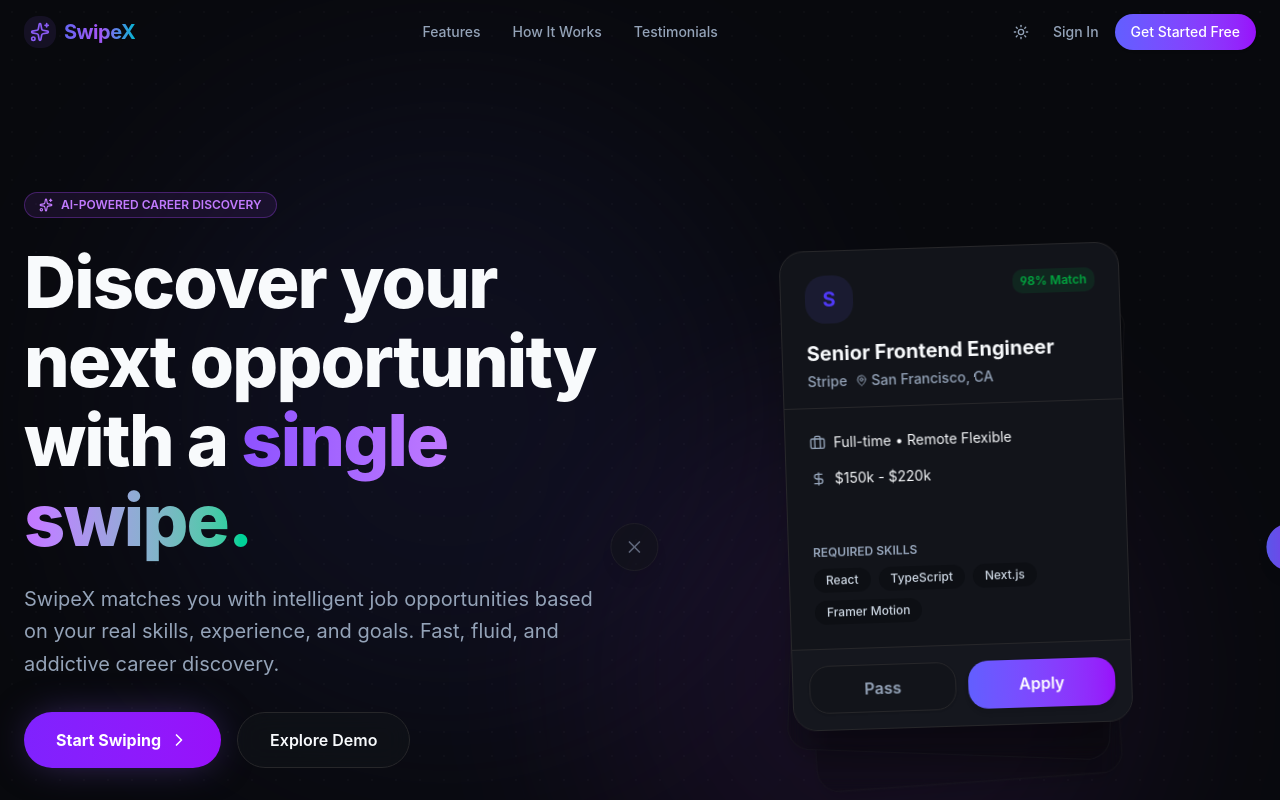
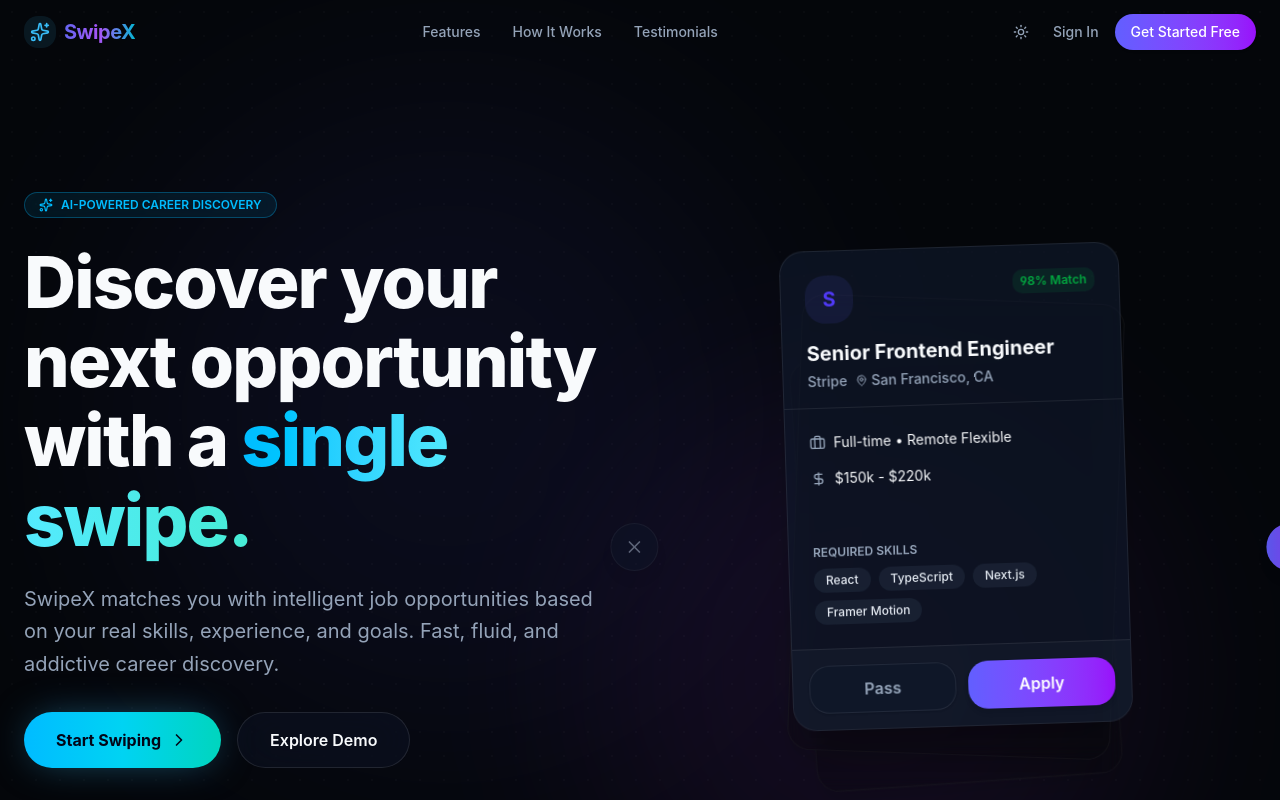
Before and after one commit to nishanthxvarma/swipex, a Next.js app in the folder apps/frontend/: page / in a window 1280 px wide. Shown: the top 800 px of the page. Built offline with nearby package versions, Linux system fonts and the light colour scheme.

Commit message:
style: overhaul color system to premium polyglassmorphism with obsidian slate surfaces and electric sky cyan accents

```diff
--- a/apps/frontend/src/app/globals.css
+++ b/apps/frontend/src/app/globals.css
@@ -9,60 +9,60 @@
 @custom-variant dark (&:is(.dark *));
 
 @theme {
-  /* ── Light Mode Base Palette ──────────────────────────── */
-  --color-background: #FAFAFA;
-  --color-foreground: #18181B;
-  --color-card: #FFFFFF;
-  --color-card-foreground: #18181B;
-  --color-popover: #FFFFFF;
-  --color-popover-foreground: #18181B;
+  /* ── Light Mode Polyglass Base ──────────────────────────── */
+  --color-background: #F8FAFC;
+  --color-foreground: #0F172A;
+  --color-card: rgba(255, 255, 255, 0.85);
+  --color-card-foreground: #0F172A;
+  --color-popover: rgba(255, 255, 255, 0.9);
+  --color-popover-foreground: #0F172A;
 
-  /* Primary — Violet Brand */
-  --color-primary: #7C3AED;
+  /* Primary — Electric Sky Cyan / Titanium Blue */
+  --color-primary: #0284C7;
   --color-primary-foreground: #FFFFFF;
-  --color-primary-hover: #6D28D9;
+  --color-primary-hover: #0369A1;
 
   /* Secondary */
-  --color-secondary: #F4F4F5;
-  --color-secondary-foreground: #27272A;
+  --color-secondary: #F1F5F9;
+  --color-secondary-foreground: #334155;
 
-  /* Accent — Cyan */
-  --color-accent: #0EA5E9;
+  /* Accent — Radiant Cyan */
+  --color-accent: #06B6D4;
   --color-accent-foreground: #FFFFFF;
 
   /* Muted */
-  --color-muted: #F4F4F5;
-  --color-muted-foreground: #71717A;
+  --color-muted: #F1F5F9;
+  --color-muted-foreground: #64748B;
 
   /* Borders & Inputs */
-  --color-border: #E4E4E7;
-  --color-input: #E4E4E7;
-  --color-ring: #7C3AED;
+  --color-border: #E2E8F0;
+  --color-input: #E2E8F0;
+  --color-ring: #0284C7;
 
   /* Semantic Colors */
-  --color-success: #059669;
+  --color-success: #0D9488;
   --color-success-foreground: #FFFFFF;
   --color-warning: #D97706;
   --color-warning-foreground: #FFFFFF;
   --color-destructive: #E11D48;
   --color-destructive-foreground: #FFFFFF;
-  --color-info: #0EA5E9;
+  --color-info: #0284C7;
   --color-info-foreground: #FFFFFF;
 
   /* Chart Colors */
-  --color-chart-1: #7C3AED;
-  --color-chart-2: #0EA5E9;
-  --color-chart-3: #059669;
-  --color-chart-4: #D97706;
+  --color-chart-1: #0284C7;
+  --color-chart-2: #06B6D4;
+  --color-chart-3: #0D9488;
+  --color-chart-4: #F59E0B;
   --color-chart-5: #E11D48;
 
   /* Sidebar */
-  --color-sidebar: #FAFAFA;
-  --color-sidebar-foreground: #18181B;
-  --color-sidebar-border: #E4E4E7;
-  --color-sidebar-accent: #F4F4F5;
-  --color-sidebar-accent-foreground: #18181B;
-  --color-sidebar-ring: #7C3AED;
+  --color-sidebar: #F8FAFC;
+  --color-sidebar-foreground: #0F172A;
+  --color-sidebar-border: #E2E8F0;
+  --color-sidebar-accent: #F1F5F9;
+  --color-sidebar-accent-foreground: #0F172A;
+  --color-sidebar-ring: #0284C7;
 
   /* ── Typography ─────────────────────────────── */
   --font-sans: 'Inter', ui-sans-serif, system-ui, -apple-system, sans-serif;
@@ -87,8 +87,8 @@
   --shadow-md: 0 4px 6px rgba(0, 0, 0, 0.05), 0 2px 4px rgba(0, 0, 0, 0.04);
   --shadow-lg: 0 10px 15px rgba(0, 0, 0, 0.06), 0 4px 6px rgba(0, 0, 0, 0.04);
   --shadow-xl: 0 20px 25px rgba(0, 0, 0, 0.08), 0 8px 10px rgba(0, 0, 0, 0.04);
-  --shadow-glow: 0 0 20px rgba(124, 58, 237, 0.15);
-  --shadow-glow-accent: 0 0 20px rgba(14, 165, 233, 0.15);
+  --shadow-glow: 0 0 25px rgba(2, 132, 199, 0.2);
+  --shadow-glow-accent: 0 0 25px rgba(6, 182, 212, 0.2);
 
   /* ── Animations ─────────────────────────────── */
   --ease-spring: cubic-bezier(0.22, 1, 0.36, 1);
@@ -129,8 +129,8 @@
     50% { transform: translateY(-20px); }
   }
   @keyframes pulse-glow {
-    0%, 100% { box-shadow: 0 0 20px rgba(139, 92, 246, 0.15); }
-    50% { box-shadow: 0 0 40px rgba(139, 92, 246, 0.3); }
+    0%, 100% { box-shadow: 0 0 20px rgba(56, 189, 248, 0.2); }
+    50% { box-shadow: 0 0 40px rgba(56, 189, 248, 0.4); }
   }
   @keyframes gradient-shift {
     0%, 100% { background-position: 0% 50%; }
@@ -138,51 +138,51 @@
   }
 }
 
-/* ── Dark Mode — Midnight Violet + Mint ────────── */
+/* ── Dark Mode — Polyglass Obsidian & Electric Cyan ── */
 @layer base {
   .dark {
-    --color-background: #08090D;
+    --color-background: #04060A;
     --color-foreground: #F8FAFC;
-    --color-card: #12141A;
+    --color-card: rgba(15, 23, 42, 0.65);
     --color-card-foreground: #F8FAFC;
-    --color-popover: #12141A;
+    --color-popover: rgba(15, 23, 42, 0.9);
     --color-popover-foreground: #F8FAFC;
 
-    --color-primary: #8B5CF6;
-    --color-primary-foreground: #FFFFFF;
-    --color-primary-hover: #A78BFA;
+    --color-primary: #38BDF8;
+    --color-primary-foreground: #04060A;
+    --color-primary-hover: #7DD3FC;
 
-    --color-secondary: #0D0F14;
-    --color-secondary-foreground: #CBD5E1;
+    --color-secondary: rgba(30, 41, 59, 0.6);
+    --color-secondary-foreground: #E2E8F0;
 
-    --color-accent: #38BDF8;
-    --color-accent-foreground: #08090D;
+    --color-accent: #06B6D4;
+    --color-accent-foreground: #04060A;
 
-    --color-muted: #181B22;
+    --color-muted: rgba(30, 41, 59, 0.5);
     --color-muted-foreground: #94A3B8;
 
-    --color-border: #27272A;
-    --color-input: #27272A;
-    --color-ring: #8B5CF6;
+    --color-border: rgba(255, 255, 255, 0.08);
+    --color-input: rgba(255, 255, 255, 0.1);
+    --color-ring: #38BDF8;
 
-    --color-success: #34D399;
+    --color-success: #2DD4BF;
     --color-warning: #FBBF24;
-    --color-destructive: #FB7185;
+    --color-destructive: #F43F5E;
     --color-info: #38BDF8;
 
-    --color-sidebar: #08090D;
+    --color-sidebar: #04060A;
     --color-sidebar-foreground: #F8FAFC;
-    --color-sidebar-border: #27272A;
-    --color-sidebar-accent: #12141A;
+    --color-sidebar-border: rgba(255, 255, 255, 0.08);
+    --color-sidebar-accent: rgba(30, 41, 59, 0.6);
     --color-sidebar-accent-foreground: #F8FAFC;
 
-    --shadow-xs: 0 1px 2px rgba(0, 0, 0, 0.4);
-    --shadow-sm: 0 1px 3px rgba(0, 0, 0, 0.5);
-    --shadow-md: 0 4px 6px rgba(0, 0, 0, 0.5);
-    --shadow-lg: 0 10px 15px rgba(0, 0, 0, 0.6);
-    --shadow-xl: 0 20px 25px rgba(0, 0, 0, 0.7);
-    --shadow-glow: 0 0 25px rgba(139, 92, 246, 0.25);
-    --shadow-glow-accent: 0 0 25px rgba(56, 189, 248, 0.25);
+    --shadow-xs: 0 1px 2px rgba(0, 0, 0, 0.5);
+    --shadow-sm: 0 2px 4px rgba(0, 0, 0, 0.6);
+    --shadow-md: 0 6px 12px rgba(0, 0, 0, 0.7);
+    --shadow-lg: 0 15px 25px rgba(0, 0, 0, 0.8);
+    --shadow-xl: 0 25px 40px rgba(0, 0, 0, 0.9);
+    --shadow-glow: 0 0 30px rgba(56, 189, 248, 0.3);
+    --shadow-glow-accent: 0 0 30px rgba(6, 182, 212, 0.3);
   }
 }
 
--- a/apps/frontend/src/app/page.tsx
+++ b/apps/frontend/src/app/page.tsx
@@ -168,7 +168,7 @@
             variants={staggerContainer}
             className="flex flex-col items-start text-left"
           >
-            <motion.div variants={fadeInUp} className="inline-flex items-center rounded-full border border-purple-500/30 bg-purple-500/10 px-3.5 py-1 text-xs font-semibold text-purple-600 dark:text-purple-400 mb-6 relative overflow-hidden group">
+            <motion.div variants={fadeInUp} className="inline-flex items-center rounded-full border border-sky-400/30 bg-sky-500/10 px-3.5 py-1 text-xs font-semibold text-sky-400 backdrop-blur-md mb-6 relative overflow-hidden group">
               <span className="absolute inset-0 w-full h-full bg-gradient-to-r from-transparent via-white/20 to-transparent -translate-x-full group-hover:animate-[shimmer_1.5s_infinite]" />
               <Sparkles className="mr-2 h-3.5 w-3.5" />
               AI-POWERED CAREER DISCOVERY
@@ -177,7 +177,7 @@
             <motion.div variants={fadeInUp}>
               <h1 className="text-5xl md:text-6xl lg:text-7xl font-extrabold tracking-tight mb-6 leading-[1.1]">
                 Discover your next opportunity with a{' '}
-                <span className="text-transparent bg-clip-text bg-gradient-to-r from-violet-500 via-purple-400 to-emerald-400">
+                <span className="text-transparent bg-clip-text bg-gradient-to-r from-sky-400 via-cyan-300 to-teal-300">
                   single swipe.
                 </span>
               </h1>
@@ -188,11 +188,11 @@
             </motion.p>
 
             <motion.div variants={fadeInUp} className="flex flex-col sm:flex-row gap-4 w-full sm:w-auto">
-              <Link href="/signup" className="inline-flex h-12 md:h-14 items-center justify-center rounded-full bg-gradient-to-r from-violet-600 to-purple-600 px-8 text-base font-bold text-white shadow-[0_0_40px_-10px_rgba(139,92,246,0.5)] transition-all hover:shadow-[0_0_60px_-15px_rgba(139,92,246,0.7)] hover:scale-[1.02]">
+              <Link href="/signup" className="inline-flex h-12 md:h-14 items-center justify-center rounded-full bg-gradient-to-r from-sky-400 via-cyan-400 to-teal-400 px-8 text-base font-bold text-slate-950 shadow-[0_0_40px_-10px_rgba(56,189,248,0.5)] transition-all hover:shadow-[0_0_60px_-15px_rgba(56,189,248,0.7)] hover:scale-[1.02]">
                 Start Swiping
                 <ChevronRight className="ml-2 w-5 h-5" />
               </Link>
-              <Link href="/login" className="inline-flex h-12 md:h-14 items-center justify-center rounded-full border border-border bg-card/60 backdrop-blur-md px-8 text-base font-semibold text-foreground hover:bg-secondary transition-colors">
+              <Link href="/login" className="inline-flex h-12 md:h-14 items-center justify-center rounded-full border border-white/10 bg-slate-900/40 backdrop-blur-xl px-8 text-base font-semibold text-foreground hover:bg-white/10 transition-colors">
                 Explore Demo
               </Link>
             </motion.div>
```
Also changed, not shown: apps/frontend/src/app/(dashboard)/dashboard/page.tsx (+25 -25 lines), apps/frontend/src/app/(dashboard)/jobs/page.tsx (+19 -19 lines).
